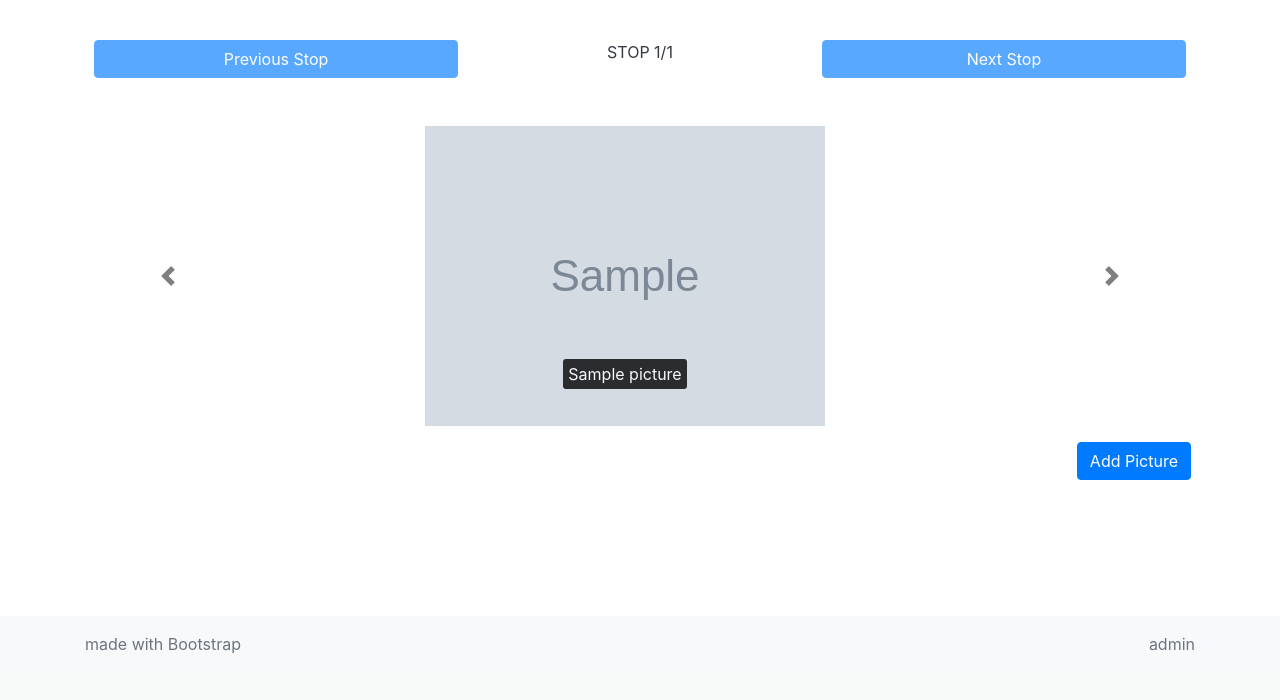
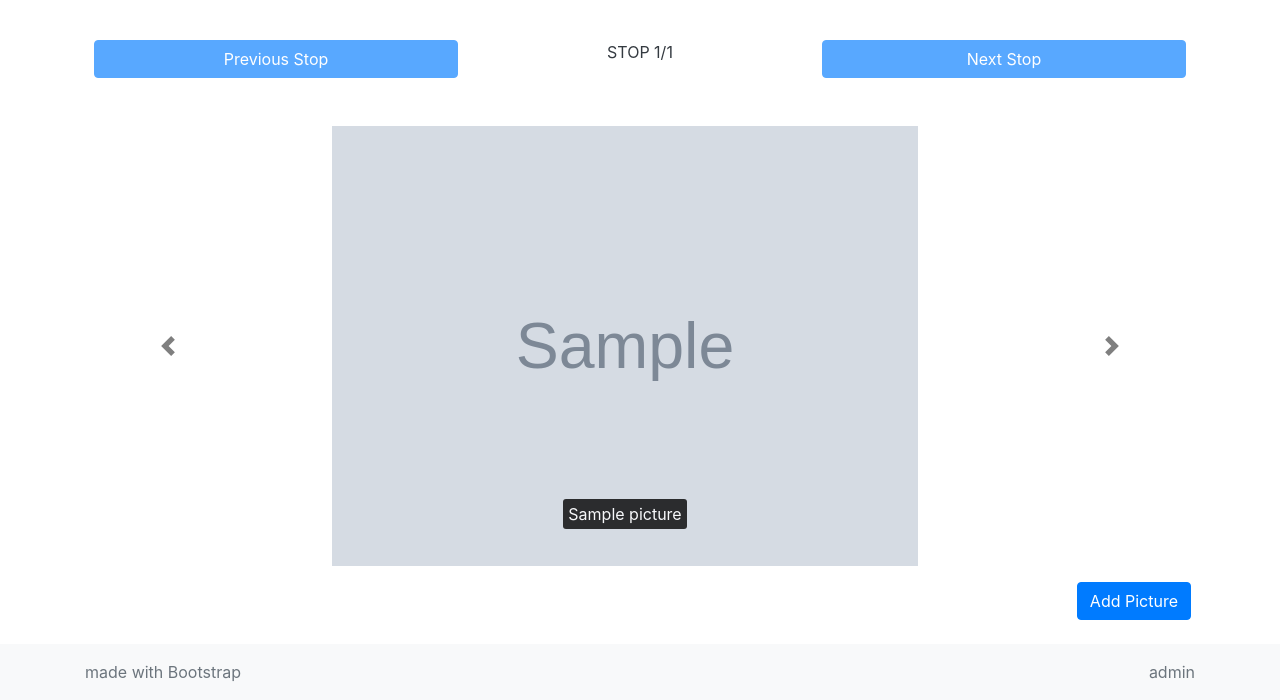
Before and after one commit to yashkir/walkr, a Django app: page /walks/1/stop/1/ in a window 1280 px wide. Shown: the part 128-828 px from the top of the page. Before the commit the page ends 781 px from the top, so only its background shows below. Run offline with Django 3.2, Linux system fonts and the light colour scheme; tables that the repository leaves empty hold one stand-in row (values such as "Sample post"); grey boxes marked "Sample" are stand-in pictures; some libraries are stand-ins or nearby versions.

Commit message:
Revert "fix squishing of carousel images"
This reverts commit c4bdf082244ca1ad4e54226b6ac34d056e50df0f.

```diff
--- a/walkr/static/css/styles.css
+++ b/walkr/static/css/styles.css
@@ -1,3 +1,7 @@
+.h-55{
+    height: 55vh!important;
+}
+
 .carousel-control-next-icon, .carousel-control-prev-icon {
     filter: invert(1);
 }
--- a/walks/templates/stop_detail.html
+++ b/walks/templates/stop_detail.html
@@ -38,7 +38,7 @@ Stop {{ stop.title }}
        {% with picture_set_size=stop.picture_set.count %}
        {% if picture_set_size == 1 %}
        <div class="carousel-item row text-center active">
-          <img class="d-block center img-fluid mx-auto" src="{{picture.image.url}}" alt="{{picture.title}}">
+          <img class="d-block h-55 center img-fluid mx-auto" src="{{picture.image.url}}" alt="{{picture.title}}">
           <div class="d-block">
           {% if stop.walk.user == user or user.is_staff == True%}
             <a href ="{% url 'delete_picture' picture.stop.walk.id picture.stop.id picture.id %}" class="btn btn-sm btn-danger d-block delete-button">X</a>
@@ -51,7 +51,7 @@ Stop {{ stop.title }}
 
        {% elif forloop.first %}
        <div class="carousel-item active">
-             <img class="d-block img-fluid mx-auto" src="{{picture.image.url}}" alt="{{picture.title}}">
+             <img class="d-block h-55 img-fluid mx-auto" src="{{picture.image.url}}" alt="{{picture.title}}">
              <div class="d-block">
              {% if stop.walk.user == user or user.is_staff == True%}
                <a href ="{% url 'delete_picture' picture.stop.walk.id picture.stop.id picture.id %}" class="btn btn-sm btn-danger delete-button">X</a>
@@ -63,7 +63,7 @@ Stop {{ stop.title }}
       </div>
       {% elif forloop.last %}
       <div class="carousel-item">
-            <img class="d-block img-fluid mx-auto" src="{{picture.image.url}}" alt="{{picture.title}}">
+            <img class="d-block h-55 img-fluid mx-auto" src="{{picture.image.url}}" alt="{{picture.title}}">
             <div class="d-block">
             {% if stop.walk.user == user or user.is_staff == True%}
               <a href ="{% url 'delete_picture' picture.stop.walk.id picture.stop.id picture.id %}" class="btn btn-sm btn-danger delete-button">X</a>
@@ -75,7 +75,7 @@ Stop {{ stop.title }}
      </div>
        {% else %}
        <div class="carousel-item">
-          <img class="d-block center img-fluid mx-auto" src="{{picture.image.url}}" alt="{{picture.title}}">
+          <img class="d-block h-55 center img-fluid mx-auto" src="{{picture.image.url}}" alt="{{picture.title}}">
           <div class="d-block">
           {% if stop.walk.user == user or user.is_staff == True%}
             <a href ="{% url 'delete_picture' picture.stop.walk.id picture.stop.id picture.id %}" class="btn btn-sm btn-danger delete-button">X</a>
```
